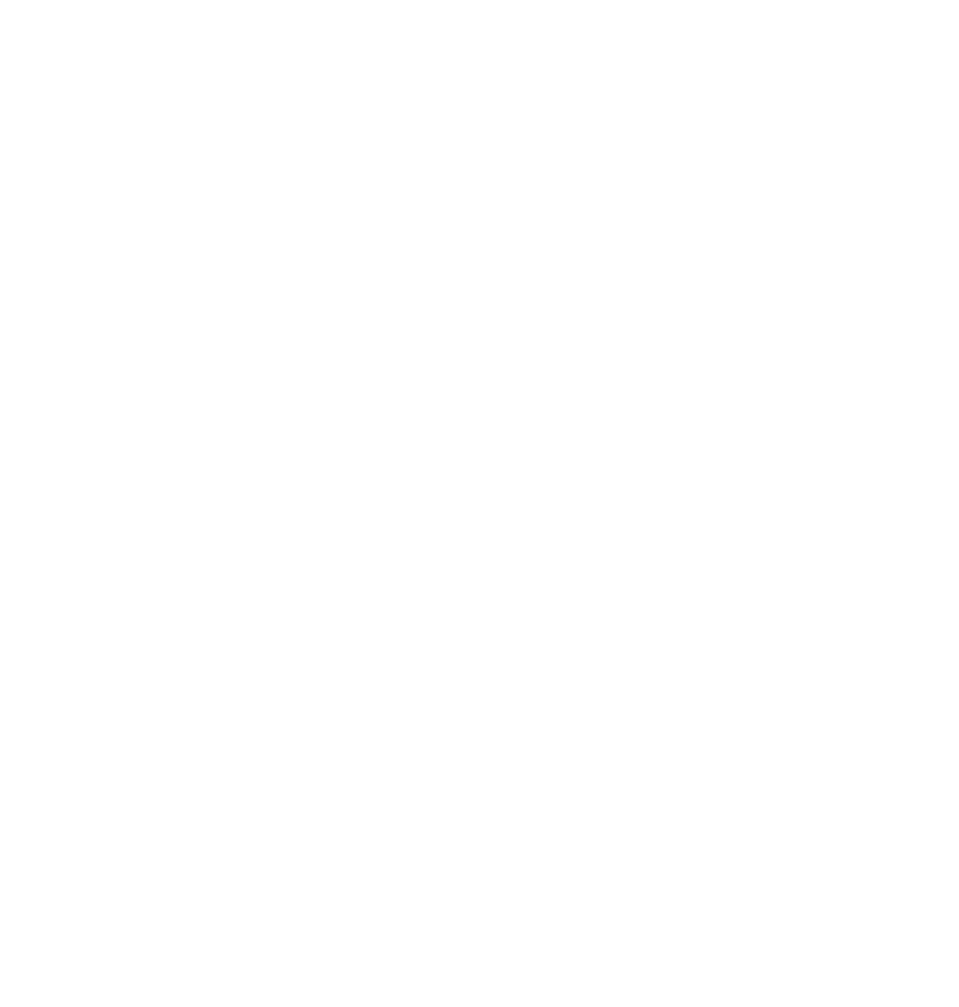
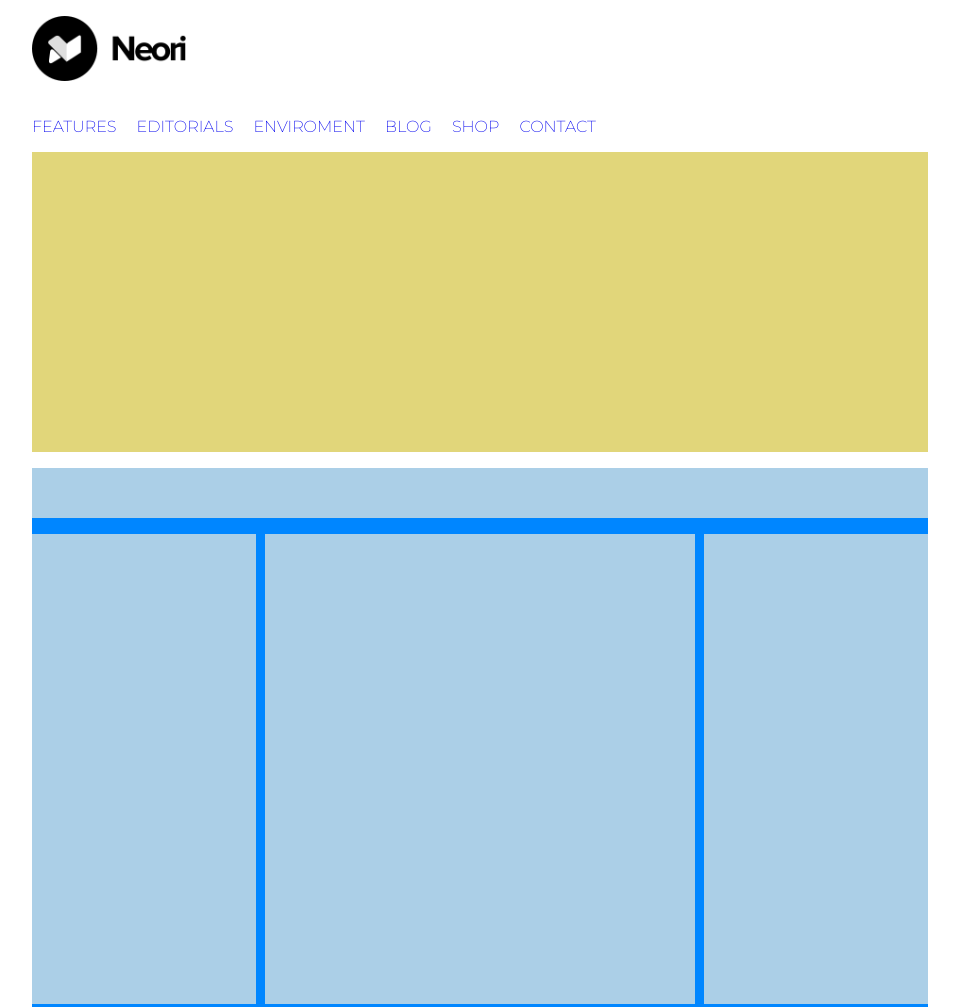
Before and after one commit to iamfrego/htmlcss-wp, a plain HTML site: page index.html in a window 1280 px wide. Shown: the top 1007 px of the page, without its empty margins (160-1119 px from the left). Before the commit the page ends 800 px from the top, so only its background shows below. Drawn offline with Linux system fonts and the light colour scheme.

Commit message:
header done

```diff
--- a/index.html
+++ b/index.html
@@ -6,10 +6,24 @@
         <meta name="viewport" content="width=, initial-scale=1.0">
         <title>Document</title>
         <link rel="stylesheet" href="style.css">
+        <link rel="preconnect" href="https://fonts.googleapis.com">
+        <link rel="preconnect" href="https://fonts.gstatic.com" crossorigin>
+        <link href="https://fonts.googleapis.com/css2?family=Montserrat:wght@200&display=swap" rel="stylesheet">
     </head>
     <body class="debug">
 
         <header id="site_header">
+
+            <img id="logo_img" src=".\img\logo.png" alt="logo">
+
+            <nav id="navbar">
+                <a href="#">FEATURES</a>
+                <a href="#">EDITORIALS</a>
+                <a href="#">ENVIROMENT</a>
+                <a href="#">BLOG</a>
+                <a href="#">SHOP</a>
+                <a href="#">CONTACT</a>
+            </nav>
 
         </header>
         <!-- /#site_header -->
--- a/style.css
+++ b/style.css
@@ -4,6 +4,7 @@
     box-sizing: border-box;
     margin: 0;
     padding: 0;
+    font-family: 'Montserrat', sans-serif;
 }
 
 .clearfix::after {
@@ -23,6 +24,7 @@ body {
     height: 75px;
     background-color: #e579e6;
 }
+*/
 
 .debug #hero_img {
     height: 300px;
@@ -46,7 +48,7 @@ body {
 .debug #site_footer {
     height: 75px;
     background-color: #8801fe;
-} */
+}
 
 /* SEZIONI ------------------------------------------------------------------*/
 
@@ -54,7 +56,19 @@ body {
 
 #site_header {
     margin-top: 1rem;
-    height: 100%;
+}
+
+#logo_img {
+    height: 65px;
+    margin-bottom: 2rem;
+}
+
+#navbar :nth-of-type(1n+2) {
+    margin-left: 1rem;
+}
+
+a {
+    text-decoration: none;
 }
 
 /*main ------------------------------------------------------*/
```
